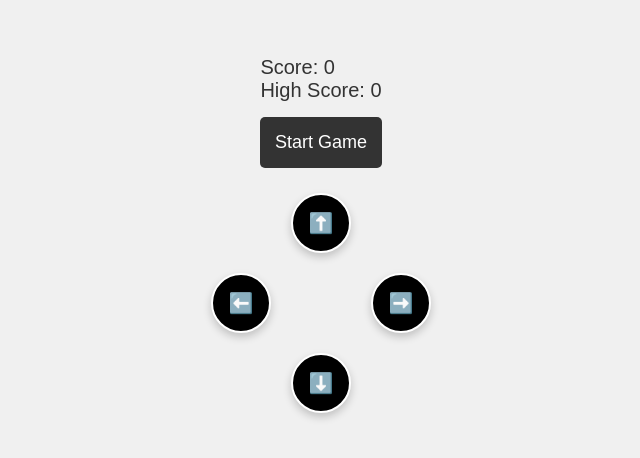
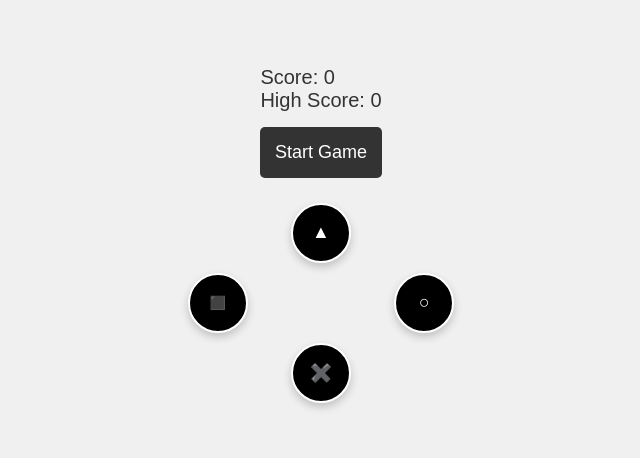
Before and after one commit to UjjvalDhakad12/UjjvalDhakad, a plain HTML site: page Sanke.html in a window 1280 px wide. Shown: the part 166-624 px from the top of the page, without its empty margins (319-959 px from the left). Drawn offline with Linux system fonts and the light colour scheme.

Commit message:
Update Sanke.html

```diff
--- a/Sanke.html
+++ b/Sanke.html
@@ -1,10 +1,9 @@
 <!DOCTYPE html>
 <html lang="en">
-
 <head>
   <meta charset="UTF-8">
   <meta name="viewport" content="width=device-width, initial-scale=1.0">
-    <title>Snake Game with Gamepad Buttons</title>
+  <title>Responsive Snake Game</title>
   <style>
     * {
       margin: 0;
@@ -22,11 +21,23 @@
       font-family: Arial, sans-serif;
     }
 
+    #gameContainer {
+      display: flex;
+      flex-direction: column;
+      align-items: center;
+      justify-content: center;
+      max-width: 600px;
+      width: 100%;
+      margin: 10px;
+    }
+
     #gameCanvas {
       background-color: #000;
       border: 2px solid #333;
-            display: none;
-            /* Hide initially, show on start */
+      display: none; /* Hide initially, show on start */
+      width: 100%; /* Adjust to container */
+      height: auto; /* Maintain aspect ratio */
+      max-width: 400px;
     }
 
     .controls {
@@ -58,11 +69,12 @@
     .mobile-controls {
       display: grid;
       grid-template-columns: 1fr 1fr 1fr;
-            gap: 20px;
+      gap: 10px;
       margin-top: 20px;
       justify-items: center;
       align-items: center;
-            position: relative;
+      width: 100%;
+      max-width: 300px;
     }
 
     .mobile-button {
@@ -70,9 +82,13 @@
       color: #fff;
       border: 2px solid #fff;
       border-radius: 50%;
-            width: 60px;
-            height: 60px;
-            font-size: 20px;
+      width: 15vw;
+      height: 15vw;
+      max-width: 70px;
+      max-height: 70px;
+      min-width: 50px;
+      min-height: 50px;
+      font-size: 5vw;
       display: flex;
       justify-content: center;
       align-items: center;
@@ -104,10 +120,27 @@
       grid-column: 2;
       grid-row: 3;
     }
+
+    @media (min-width: 768px) {
+      /* Adjust styles for tablets and larger screens */
+      .mobile-button {
+        width: 60px;
+        height: 60px;
+        font-size: 18px;
+      }
+
+      #gameCanvas {
+        max-width: 500px;
+      }
+
+      #gameContainer {
+        max-width: 800px;
+      }
+    }
   </style>
 </head>
-
 <body>
+  <div id="gameContainer">
     <div class="scoreboard">
       <div>Score: <span id="score">0</span></div>
       <div>High Score: <span id="highScore">0</span></div>
@@ -118,10 +151,11 @@
 
     <!-- Gamepad Styled Buttons -->
     <div class="mobile-controls">
-        <button class="mobile-button triangle-button" onclick="changeDirection('up')">⬆️</button>
-        <button class="mobile-button square-button" onclick="changeDirection('left')">⬅️</button>
-        <button class="mobile-button circle-button" onclick="changeDirection('right')">➡️</button>
-        <button class="mobile-button cross-button" onclick="changeDirection('down')">⬇️</button>
+      <button class="mobile-button triangle-button" onclick="changeDirection('up')">▲</button>
+      <button class="mobile-button square-button" onclick="changeDirection('left')">◼️</button>
+      <button class="mobile-button circle-button" onclick="changeDirection('right')">○</button>
+      <button class="mobile-button cross-button" onclick="changeDirection('down')">✖️</button>
+    </div>
   </div>
 
   <script>
@@ -248,6 +282,8 @@
       snake.forEach((part, index) => {
         ctx.fillStyle = index === 0 ? 'lime' : 'green';
         ctx.fillRect(part.x, part.y, boxSize, boxSize);
+        ctx.strokeStyle = 'darkgreen';
+        ctx.strokeRect(part.x, part.y, boxSize, boxSize);
       });
 
       // Draw food
@@ -256,5 +292,4 @@
     }
   </script>
 </body>
-
 </html>
```
Lines whose indentation alone changed are shown as unchanged.
